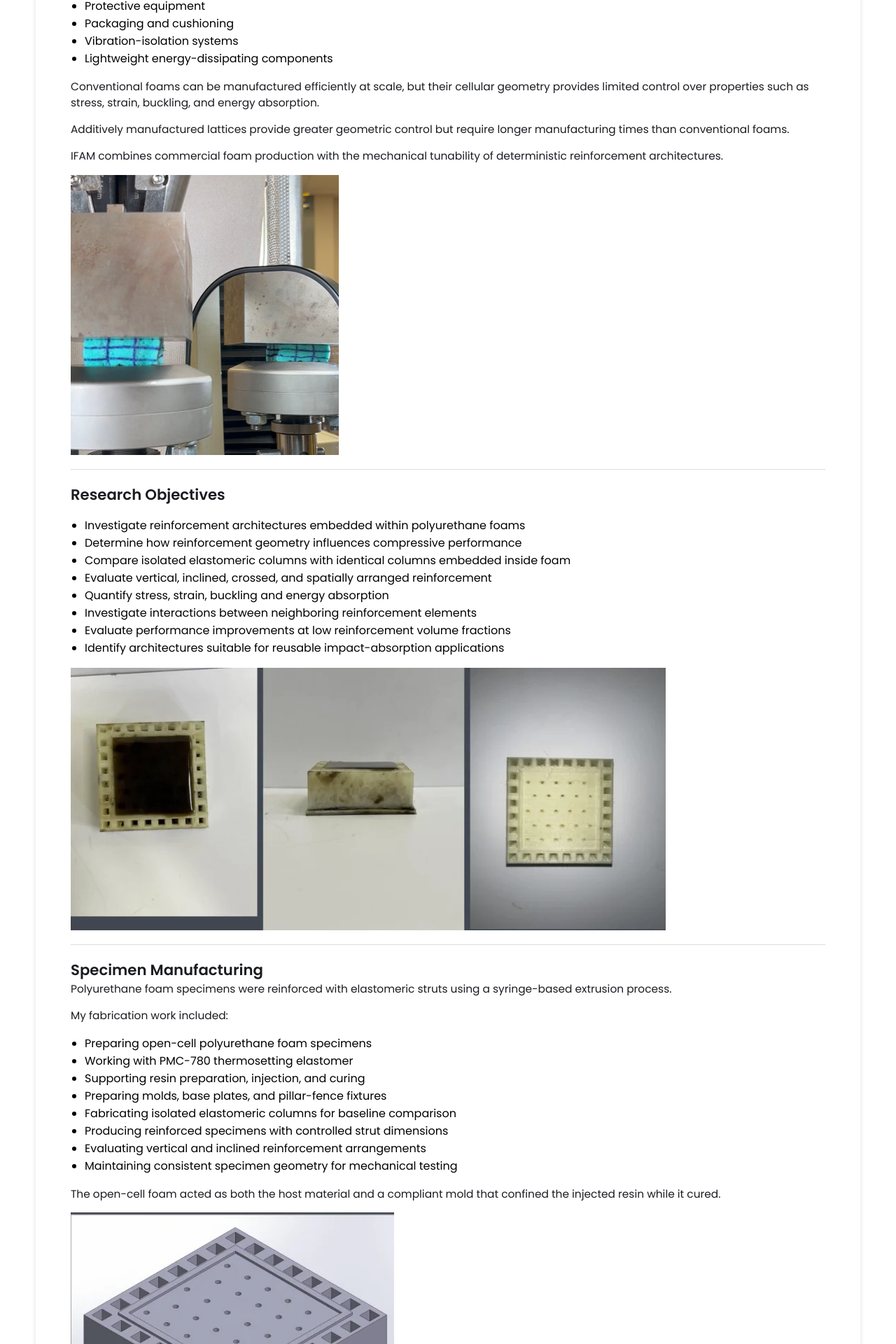
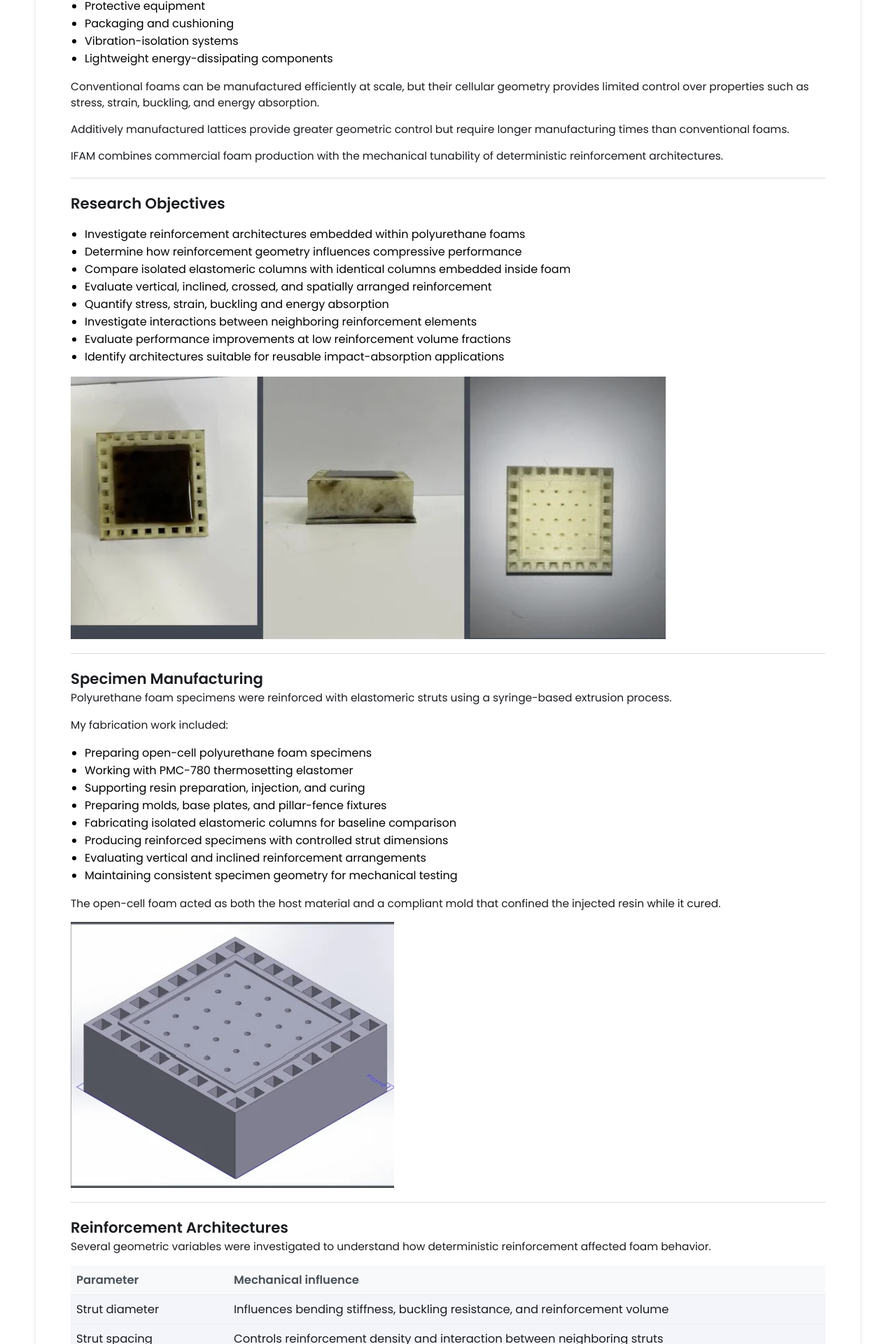
Before and after one commit to ggrangz/ggrangz.github.io, a Jekyll site: the page built from _projects/3D-Foam-Structures/index.md, in a window 1280 px wide. Shown: the part 1199-3119 px from the top of the page at 70% size. Built offline with Jekyll 4.4.1, drawn with Linux system fonts in a browser that asks for light colours.

Commit message:
Update index.md

```diff
--- a/_projects/3D-Foam-Structures/index.md
+++ b/_projects/3D-Foam-Structures/index.md
@@ -46,8 +46,6 @@
 
 IFAM combines commercial foam production with the mechanical tunability of deterministic reinforcement architectures.
 
-{% include image-gallery.html images="Screenshot 2026-08-02 193422.png" height="400" %}
-
 
 ---
 
@@ -84,7 +82,6 @@
 The open-cell foam acted as both the host material and a compliant mold that confined the injected resin while it cured.
 
 {% include image-gallery.html images="highlight_1784465760772.webp" height="400" %}
-
 
 ---
 
@@ -128,6 +125,8 @@
 - Cyclic response
 
 Energy absorption per unit volume was evaluated from the area under the compressive stress-strain curve
+
+{% include image-gallery.html images="Screenshot 2026-08-02 193422.png" height="400" %}
 ---
 
 ## Buckling Analysis
@@ -137,6 +136,8 @@
 Experimental observations indicated that classical isolated-column theory did not fully represent the behavior of struts embedded inside a compliant foam matrix.
 
 The surrounding foam provided distributed lateral support, restricted certain buckling modes, and delayed visible instability. This allowed embedded struts to maintain load-bearing capability beyond the point at which similar isolated columns became unstable.
+
+{% include image-gallery.html images="highlight_1784465749407.webp" height="400" %}
 
 ---
 
```
